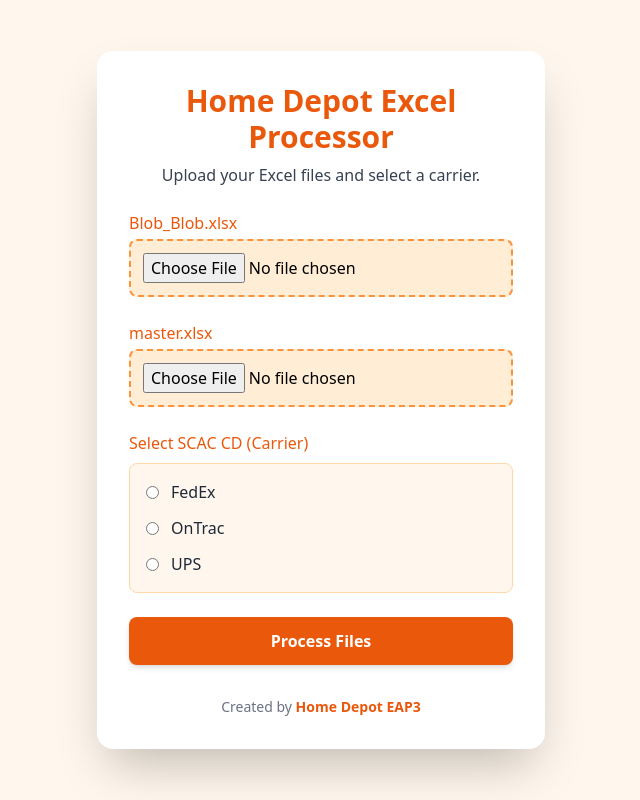
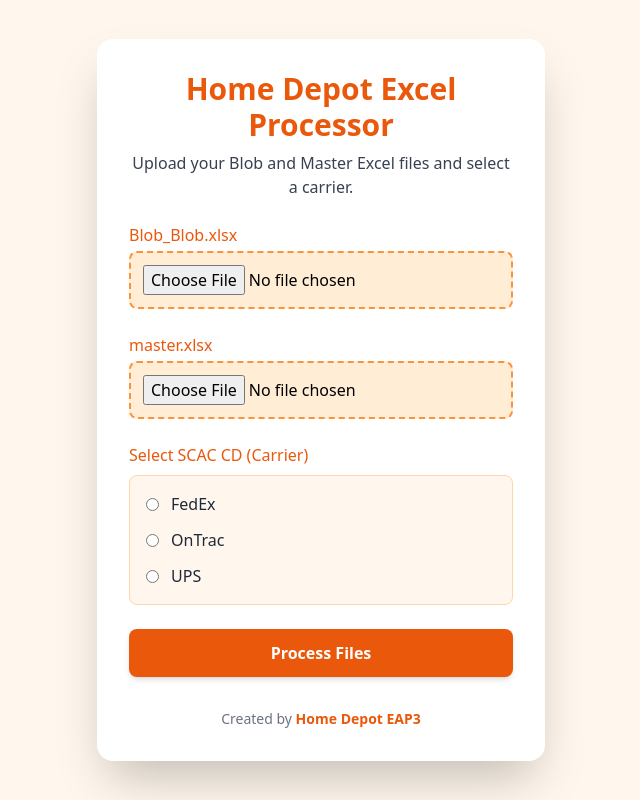
Before and after one commit to diocletian53/EAP3Copy, a Flask app: page / in a window 1280 px wide. Shown: the whole page, without its empty margins (319-959 px from the left). Run offline with Flask 3, Linux system fonts and the light colour scheme; parts of the project's set-up code (start-up, migrations or seed data) failed here and were passed over; some libraries are stand-ins or nearby versions.

Commit message:
Update index.html

```diff
--- a/templates/index.html
+++ b/templates/index.html
@@ -15,7 +15,7 @@
       Home Depot Excel Processor
     </h1>
     <p class="text-gray-700 text-center mb-6">
-      Upload your Excel files and select a carrier.
+      Upload your Blob and Master Excel files and select a carrier.
     </p>
 
     <!-- Upload Form -->
```
